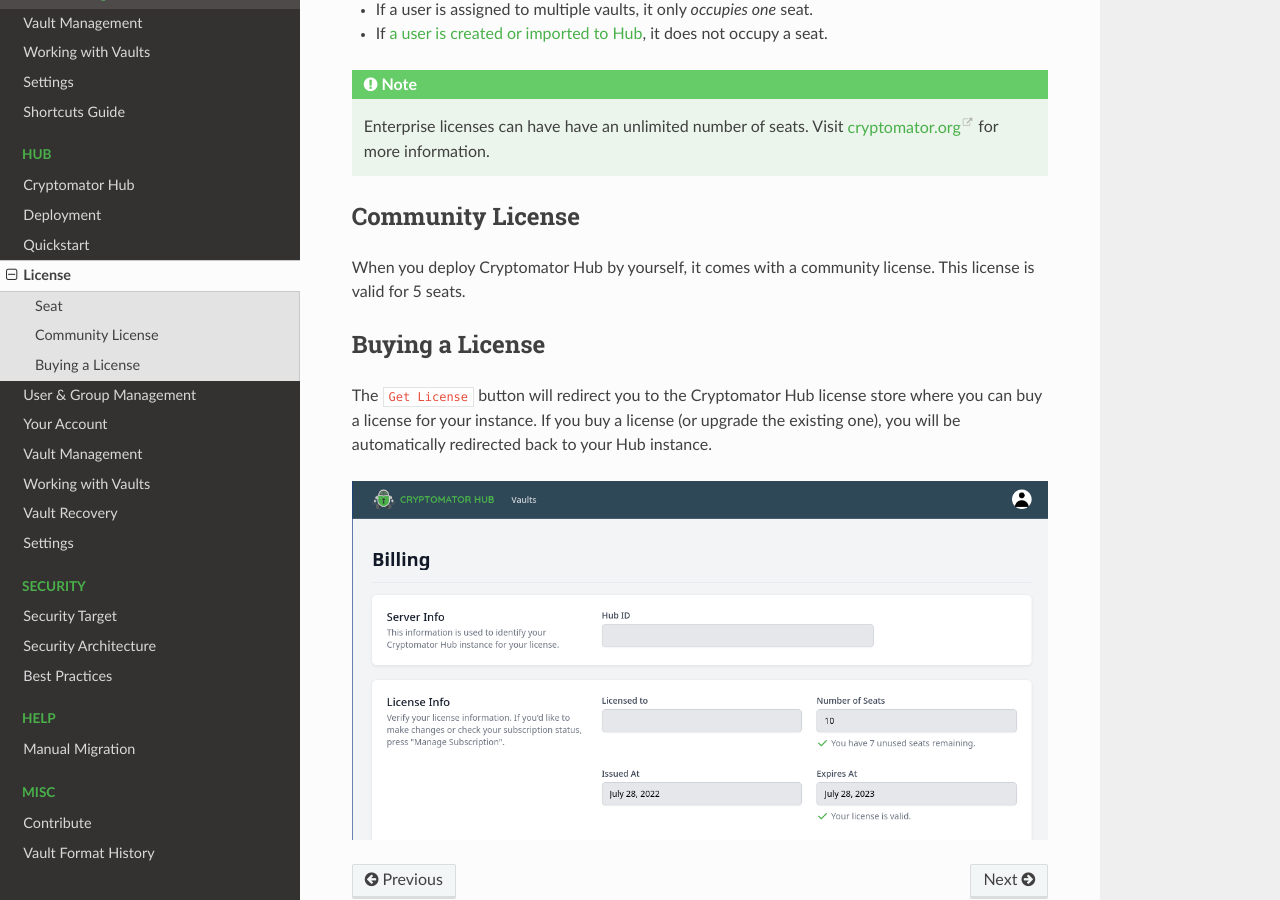
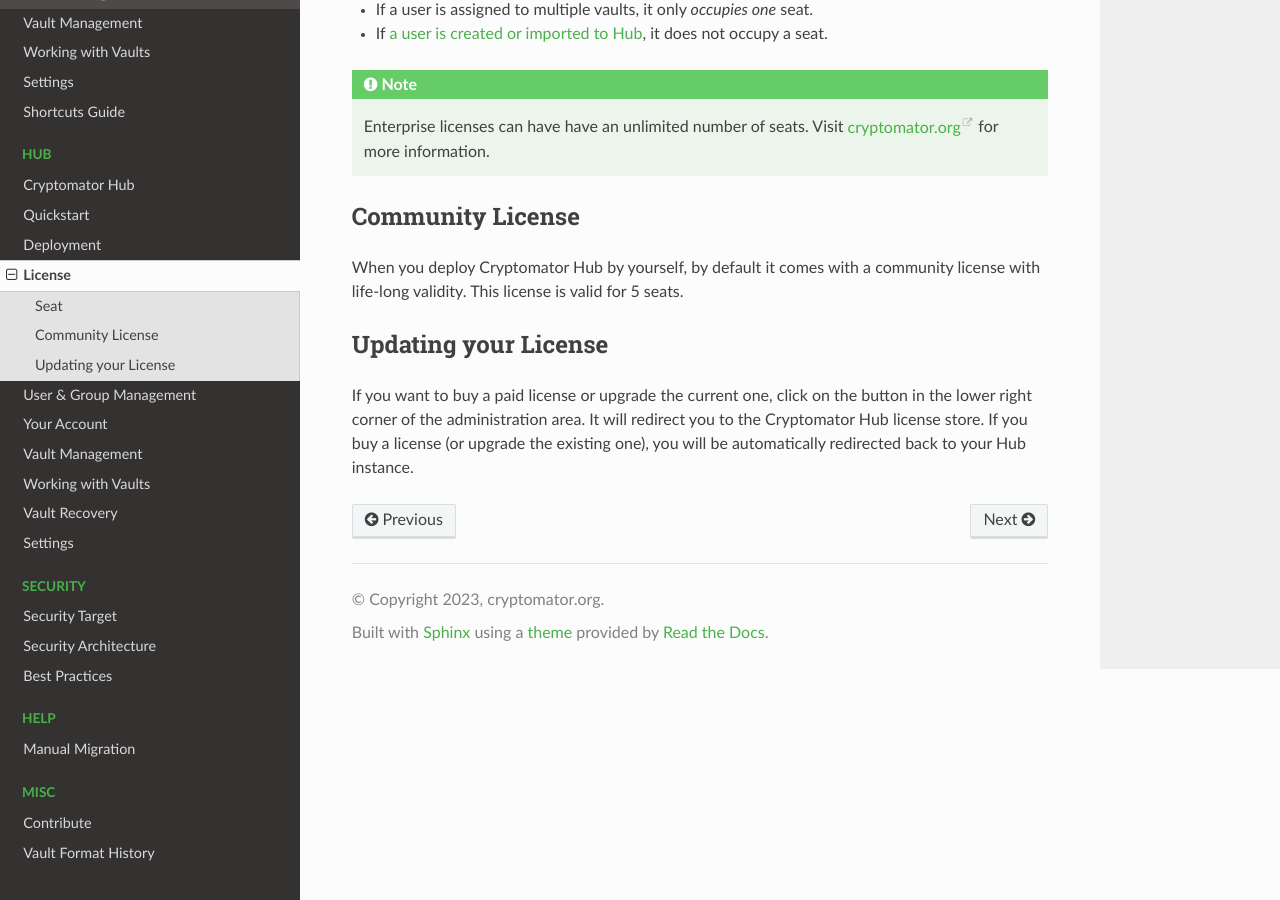
Before and after one commit to cryptomator/docs, a Sphinx documentation site: the page built from source/hub/license.rst, in a window 1280 px wide and 900 px high, scrolled down 877 px. Built offline with Sphinx 7.4.7 and the Read the Docs theme 2.0.0, drawn with Linux system fonts in a browser that asks for light colours.

Commit message:
minor improvements

```diff
--- a/source/hub/license.rst
+++ b/source/hub/license.rst
@@ -32,17 +32,15 @@
 Community License
 -----------------
 
-When you deploy Cryptomator Hub by yourself, it comes with a community license.
+When you deploy Cryptomator Hub by yourself, by default it comes with a community license with life-long validity.
 This license is valid for 5 seats.
+
 
 .. _hub/license/buy-license:
 
-Buying a License
-----------------
+Updating your License
+---------------------
 
-The ``Get License`` button will redirect you to the Cryptomator Hub license store where you can buy a license for your instance.
+If you want to buy a paid license or upgrade the current one, click on the button in the lower right corner of the administration area.
+It will redirect you to the Cryptomator Hub license store.
 If you buy a license (or upgrade the existing one), you will be automatically redirected back to your Hub instance.
-
-.. image:: ../img/hub/billing-active-license.png
-    :alt: Billing shows standard license
-    :width: 920px
--- a/source/index.rst
+++ b/source/index.rst
@@ -56,8 +56,8 @@
    :caption: Hub
 
    hub/introduction.rst
+   hub/quickstart.rst
    hub/deployment.rst
-   hub/quickstart.rst
    hub/license.rst
    hub/user-group-management.rst
    hub/your-account.rst
```
Also changed, not shown: source/hub/deployment.rst (+4 -3 lines).
